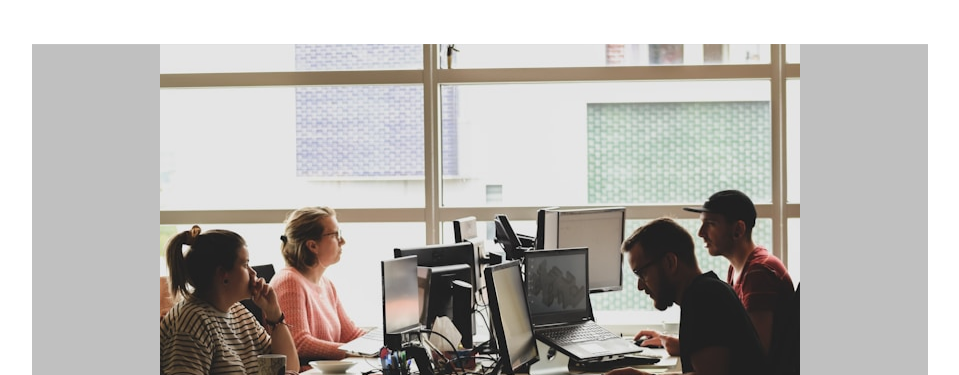
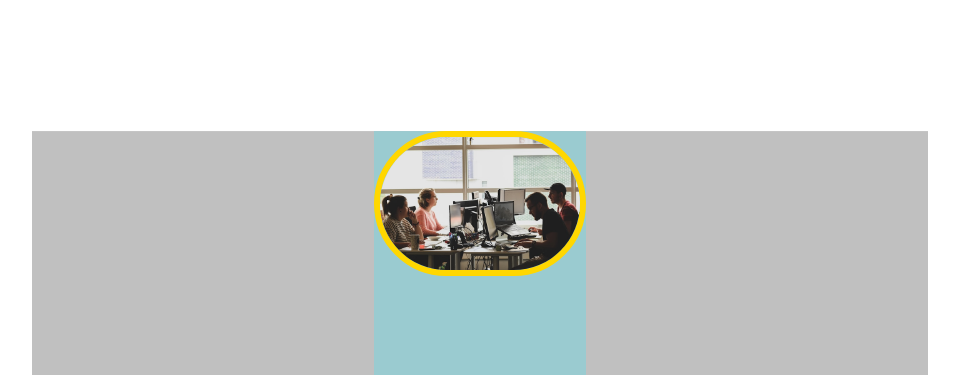
Before and after one commit to JorgeLuisGranados/aew_2025_jgranados, a plain HTML site: page CSS/01_TarjetaPersonal/index.html in a window 1280 px wide. Shown: the top 375 px of the page, without its empty margins (160-1119 px from the left). Drawn offline with Linux system fonts and the light colour scheme.

Commit message:
agregado estilos de clase  a la foto

```diff
--- a/CSS/01_TarjetaPersonal/css/estilos.css
+++ b/CSS/01_TarjetaPersonal/css/estilos.css
@@ -26,3 +26,22 @@ p {
     left: 50%;
     transform: translate(-50%, -50%);
 }
+
+.perfil {
+    width: 200px;
+    border-width:  6px;
+    border-style: solid;
+    border-color: gold;
+    margin: 0;
+}
+
+.borde-redondeado {
+    border-radius: 150px;
+}
+
+#foto-perfil {
+    height: 250px;
+    justify-content: center;
+    background-color: #9ACBD0;
+    align-items: center;
+}
```
